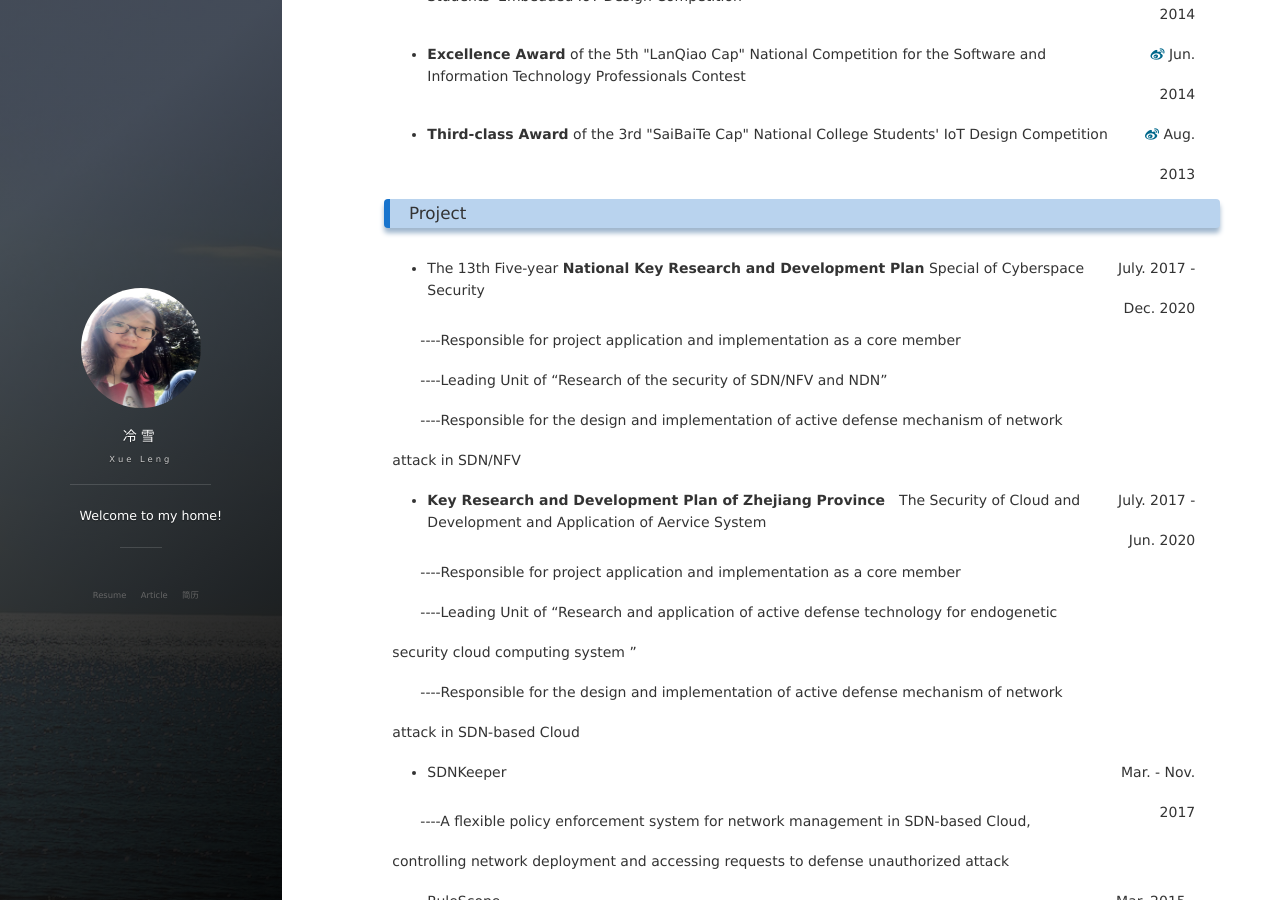
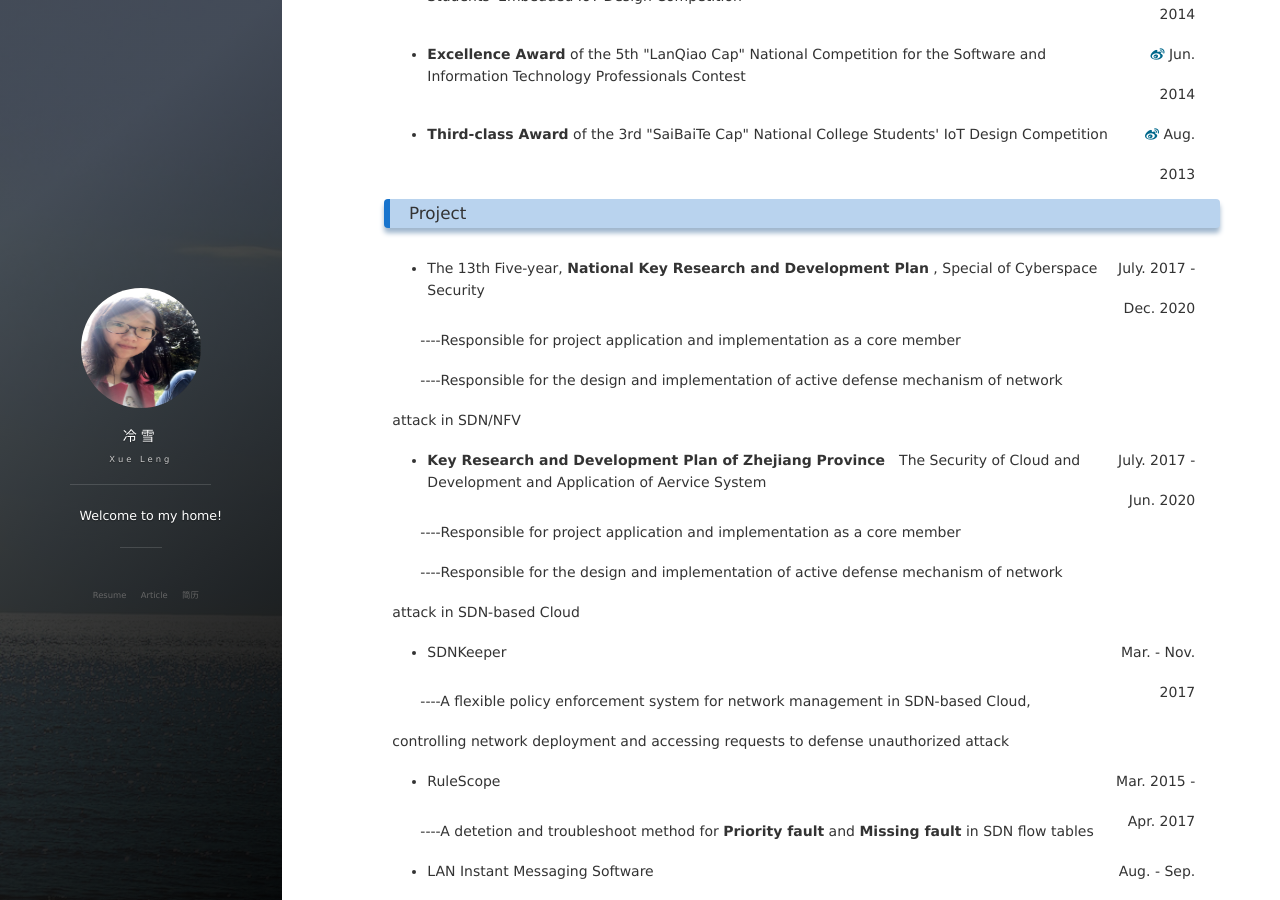
Before and after one commit to lxv458/OldWeb, a Jekyll site: the page built from index.md, in a window 1280 px wide and 900 px high, scrolled down 2026 px. Built offline with Jekyll 4.4.1, drawn with Linux system fonts in a browser that asks for light colours; nearby versions of some CDN libraries; our own code applies the rules of GitHub Pages for plain Markdown files; the list of posts is cut into pages by our own code; comment, search, counter and statistics services are not loaded.

Commit message:
complete resume in English

```diff
--- a/index.md
+++ b/index.md
@@ -147,28 +147,21 @@ title: Resume
 ### Project
 <table>
   <tr>
-    <td align="left"><ul><li>The 13th Five-year&nbsp;<strong>National Key Research and Development Plan</strong>&nbsp;Special of Cyberspace Security</li></ul></td>
-    <td align="right" rowspan="4" style="vertical-align: text-top">July. 2017&nbsp;-&nbsp;Dec. 2020</td>
+    <td align="left"><ul><li>The 13th Five-year,&nbsp;<strong>National Key Research and Development Plan</strong>&nbsp;, Special of Cyberspace Security</li></ul></td>
+    <td align="right" rowspan="3" style="vertical-align: text-top">July. 2017&nbsp;-&nbsp;Dec. 2020</td>
   </tr>
   <tr>
     <td align="left">&emsp;&emsp;----Responsible for project application and implementation as a core member</td>
-  </tr>
-  <tr>
-    <td align="left">&emsp;&emsp;----Leading Unit of “Research of the security of SDN/NFV and NDN”</td>
   </tr>
   <tr>
     <td align="left">&emsp;&emsp;----Responsible for the design and implementation of active defense mechanism of network attack in SDN/NFV</td>
   </tr>
   <tr>
     <td align="left"><ul><li><strong>Key Research and Development Plan of Zhejiang Province</strong>&emsp;The Security of Cloud and Development and Application of Aervice System</li></ul></td>
-    <td align="right" rowspan="4" style="vertical-align: text-top">July. 2017&nbsp;-&nbsp;Jun. 2020</td>
+    <td align="right" rowspan="3" style="vertical-align: text-top">July. 2017&nbsp;-&nbsp;Jun. 2020</td>
   </tr>
   <tr>
     <td align="left">&emsp;&emsp;----Responsible for project application and implementation as a core member</td>
-  </tr>
-  <tr>
-    <td align="left">&emsp;&emsp;----Leading Unit of “Research and application of active defense technology for endogenetic security cloud computing system
-”</td>
   </tr>
   <tr>
     <td align="left">&emsp;&emsp;----Responsible for the design and implementation of active defense mechanism of network attack in SDN-based Cloud</td>
```
